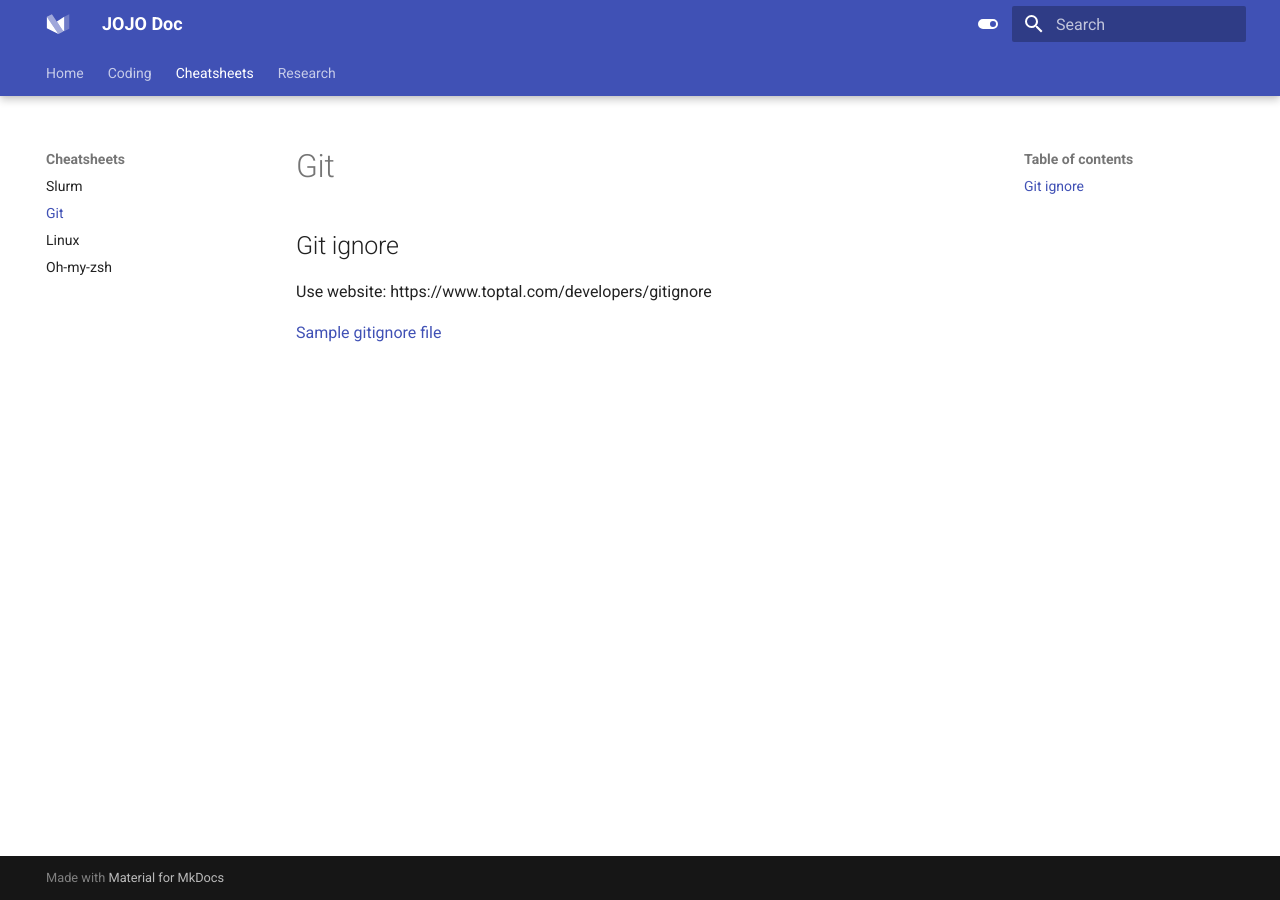
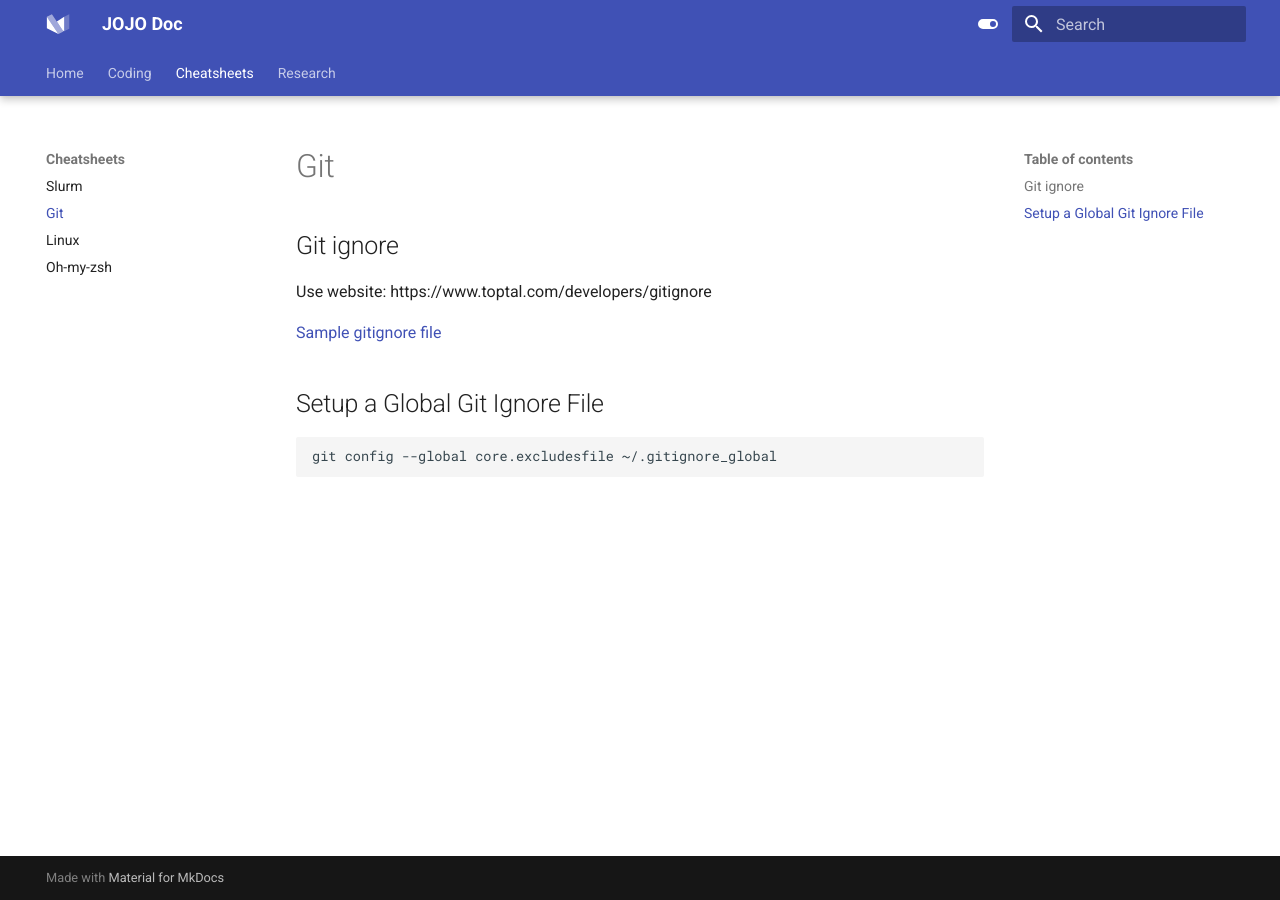
Before and after one commit to jojoml/jojodoc, an MkDocs documentation site: the page built from docs/coding/cheatsheets/git.md, in a window 1280 px wide. Built offline with MkDocs 1.6.1 and Material for MkDocs 9.7.7, drawn with Linux system fonts in a browser that asks for light colours.

Commit message:
Update git.md

````diff
--- a/docs/coding/cheatsheets/git.md
+++ b/docs/coding/cheatsheets/git.md
@@ -2,3 +2,8 @@
 Use website: https://www.toptal.com/developers/gitignore
 
 [Sample gitignore file](../gitignore.txt)
+
+## Setup a Global Git Ignore File
+```bash
+git config --global core.excludesfile ~/.gitignore_global
+```
````
